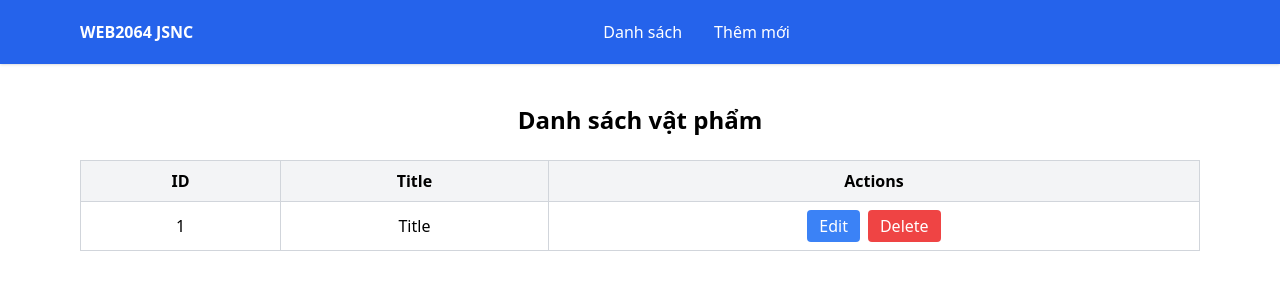
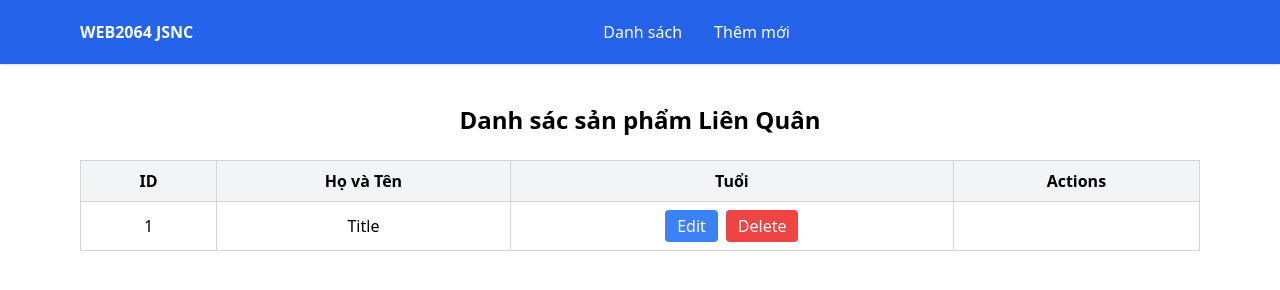
Before and after one commit to nguyenthien13082006-ui/jsnc_su26-main, a website: page index.html in a window 1280 px wide. Drawn offline with nearby package versions, Linux system fonts and the light colour scheme.

Commit message:
Mô tả phần code vừa chỉnh sửa

```diff
--- a/index.html
+++ b/index.html
@@ -27,9 +27,12 @@
       <table class="w-full border border-gray-300 rounded-lg">
         <thead class="bg-gray-100">
           <tr>
+          <tr>
             <th class="px-4 py-2 border border-gray-300">ID</th>
-            <th class="px-4 py-2 border border-gray-300">Title</th>
+            <th class="px-4 py-2 border border-gray-300">Họ và Tên</th>
+            <th class="px-4 py-2 border border-gray-300">Tuổi</th>
             <th class="px-4 py-2 border border-gray-300">Actions</th>
+          </tr>
           </tr>
         </thead>
 
--- a/index.js
+++ b/index.js
@@ -16,18 +16,21 @@ console.log(game);
 
 // alert('Free Fire sống dai thành huyền thoại');
 
-const h1 = document.getElementById('title').innerHTML = "Danh sách vật phẩm";
+const h1 = document.getElementById("title");
 console.log(h1);
 
-const user = {
+const title = "Liên Quân";
+h1.innerHTML = `Danh sác sản phẩm ${title}`;
+
+const student = {
     id: 1,
     name: 'Nguyễn Ngọc Thiện',
     age: 19,
     email: 'thien.nguyen@example.com',
     address: 'Hà Nội'
 };
-console.log(user);
-console.log("Họ tên:", user.name);
-console.log("Tuổi:", user.age);
-console.log("Email:", user.email);
-console.log("Địa chỉ:", user.address);
+console.log(student);
+console.log("Họ tên:", student.name);
+console.log("Tuổi:", student.age);
+console.log("Email:", student.email);
+console.log("Địa chỉ:", student.address);
```
